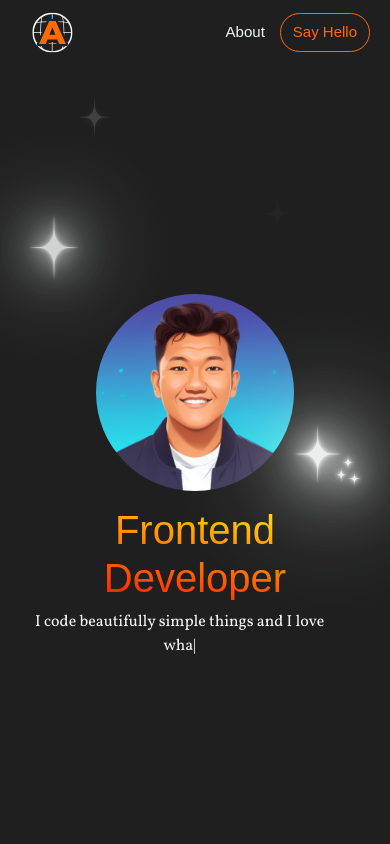
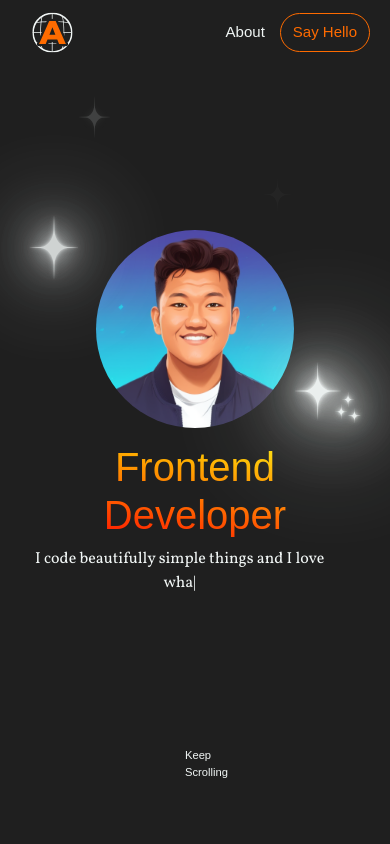
Before and after one commit to achmadjie/my-portfolio, a Next.js app: page / in a window 390 px wide. Shown: the top 844 px of the page. Built offline with nearby package versions, Linux system fonts and the light colour scheme; a web font is replaced by a local one.

Commit message:
change the height of the container

```diff
--- a/app/components/head/Headline.css
+++ b/app/components/head/Headline.css
@@ -147,8 +147,8 @@ p.headline-desc {
 
 @media (max-width: 431px) {
   .headline-container{
-    /* height: 85vh; */
-    height: 100vh;
+    height: 85vh;
+    /* height: 100vh; */
   }
 
   .main-headline {
```
